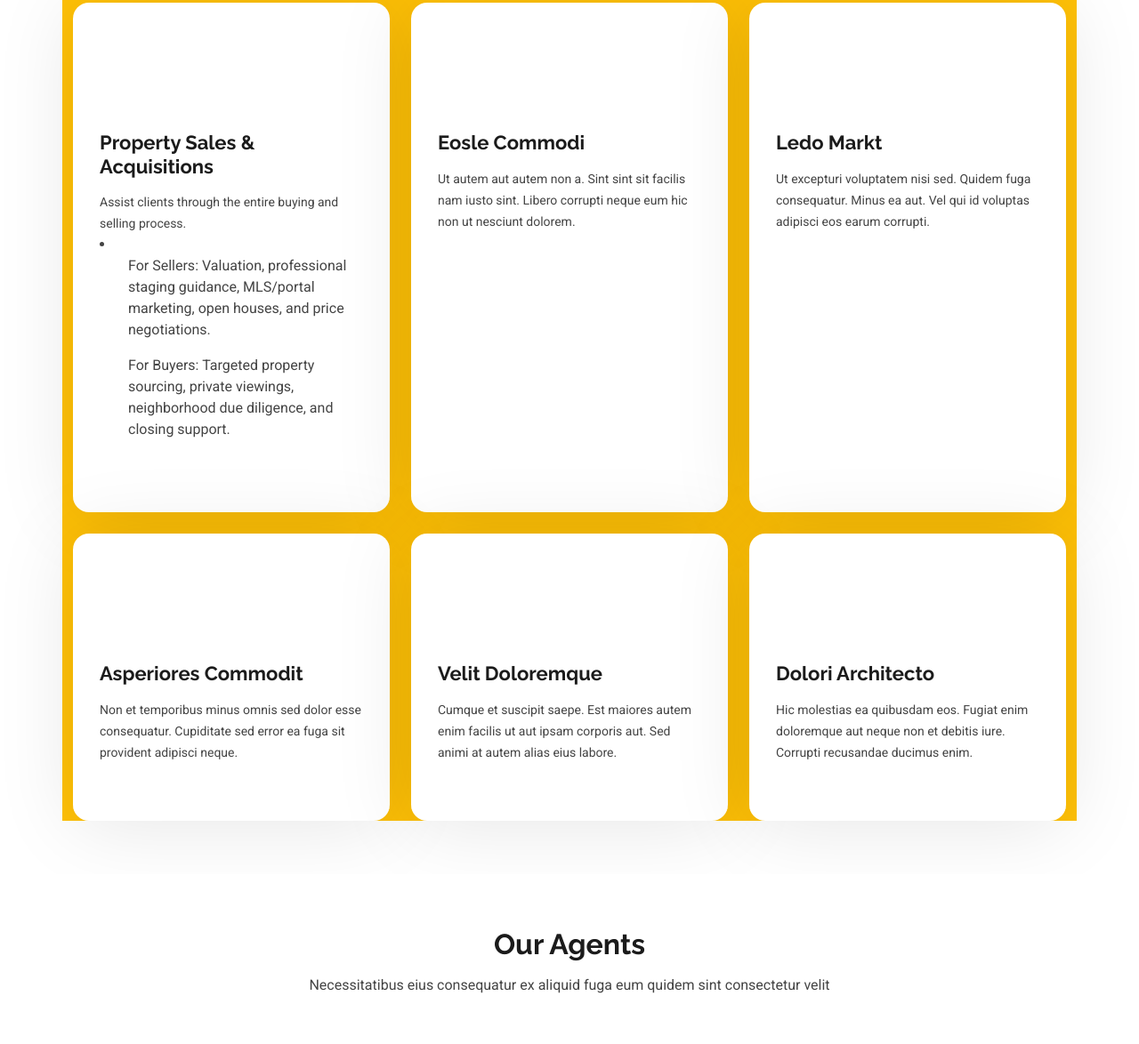
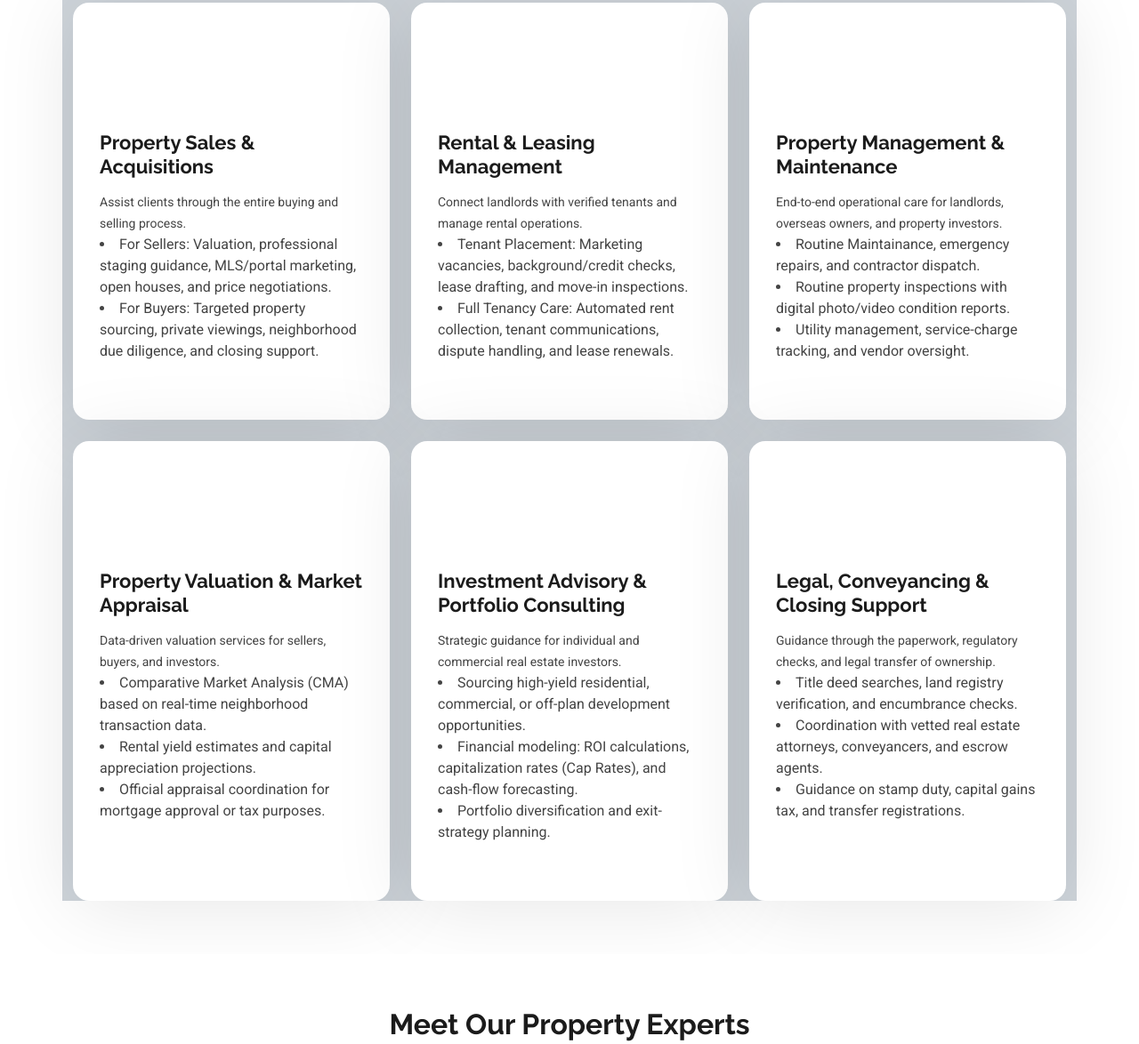
Before and after one commit to techshadymaisiba/EstateAgency, a plain HTML site: page index.html in a window 1280 px wide. Shown: the part 994-2168 px from the top of the page at 89% size. Drawn offline with Linux system fonts and the light colour scheme.

```diff
--- a/index.html
+++ b/index.html
@@ -135,7 +135,7 @@
         <p>End-to-end real estate solutions designed around your lifestyle, goals, and peace of mind</p>
       </div><!-- End Section Title -->
 
-      <div class="container bg-warning">
+      <div class="container bg-dark-subtle">
 
         <div class="row gy-4">
 
@@ -149,9 +149,9 @@
               </a>
               <p>Assist clients through the entire buying and selling process.
                 <li>
-                  <ul>For Sellers: Valuation, professional staging guidance, MLS/portal marketing, open houses, and price negotiations.</ul>
+                  For Sellers: Valuation, professional staging guidance, MLS/portal marketing, open houses, and price negotiations.
 
-                  <ul>For Buyers: Targeted property sourcing, private viewings, neighborhood due diligence, and closing support.</ul>
+                  <li>For Buyers: Targeted property sourcing, private viewings, neighborhood due diligence, and closing support.
                 </li>
               </p>
             </div>
@@ -163,9 +163,16 @@
                 <i class="bi bi-broadcast"></i>
               </div>
               <a href="service-details.html" class="stretched-link">
-                <h3>Eosle Commodi</h3>
+                <h3>Rental & Leasing Management</h3>
               </a>
-              <p>Ut autem aut autem non a. Sint sint sit facilis nam iusto sint. Libero corrupti neque eum hic non ut nesciunt dolorem.</p>
+              <p>Connect landlords with verified tenants and manage rental operations.
+                <li>
+                  Tenant Placement: Marketing vacancies, background/credit checks, lease drafting, and move-in inspections.
+                </li>
+                <li>
+                  Full Tenancy Care: Automated rent collection, tenant communications, dispute handling, and lease renewals.
+
+              </p>
             </div>
           </div><!-- End Service Item 2 -->
 
@@ -175,9 +182,13 @@
                 <i class="bi bi-easel"></i>
               </div>
               <a href="service-details.html" class="stretched-link">
-                <h3>Ledo Markt</h3>
+                <h3>Property Management & Maintenance</h3>
               </a>
-              <p>Ut excepturi voluptatem nisi sed. Quidem fuga consequatur. Minus ea aut. Vel qui id voluptas adipisci eos earum corrupti.</p>
+              <p>End-to-end operational care for landlords, overseas owners, and property investors.
+                <li>Routine Maintainance, emergency repairs, and contractor dispatch.</li>
+                <li>Routine property inspections with digital photo/video condition reports.</li>
+                <li>Utility management, service-charge tracking, and vendor oversight.</li>
+              </p>
             </div>
           </div><!-- End Service Item 3-->
 
@@ -187,9 +198,13 @@
                 <i class="bi bi-bounding-box-circles"></i>
               </div>
               <a href="service-details.html" class="stretched-link">
-                <h3>Asperiores Commodit</h3>
+                <h3>Property Valuation & Market Appraisal</h3>
               </a>
-              <p>Non et temporibus minus omnis sed dolor esse consequatur. Cupiditate sed error ea fuga sit provident adipisci neque.</p>
+              <p>Data-driven valuation services for sellers, buyers, and investors.
+                <li>Comparative Market Analysis (CMA) based on real-time neighborhood transaction data.</li>
+                <li>Rental yield estimates and capital appreciation projections.</li>
+                <li>Official appraisal coordination for mortgage approval or tax purposes.</li>
+              </p>
               <a href="service-details.html" class="stretched-link"></a>
             </div>
           </div><!-- End Service Item 4-->
@@ -200,9 +215,13 @@
                 <i class="bi bi-calendar4-week"></i>
               </div>
               <a href="service-details.html" class="stretched-link">
-                <h3>Velit Doloremque</h3>
+                <h3>Investment Advisory & Portfolio Consulting</h3>
               </a>
-              <p>Cumque et suscipit saepe. Est maiores autem enim facilis ut aut ipsam corporis aut. Sed animi at autem alias eius labore.</p>
+              <p>Strategic guidance for individual and commercial real estate investors.
+                <li>Sourcing high-yield residential, commercial, or off-plan development opportunities.</li>
+                <li>Financial modeling: ROI calculations, capitalization rates (Cap Rates), and cash-flow forecasting.</li>
+                <li>Portfolio diversification and exit-strategy planning.</li>
+              </p>
               <a href="service-details.html" class="stretched-link"></a>
             </div>
           </div><!-- End Service Item 5-->
@@ -213,9 +232,13 @@
                 <i class="bi bi-chat-square-text"></i>
               </div>
               <a href="service-details.html" class="stretched-link">
-                <h3>Dolori Architecto</h3>
+                <h3>Legal, Conveyancing & Closing Support</h3>
               </a>
-              <p>Hic molestias ea quibusdam eos. Fugiat enim doloremque aut neque non et debitis iure. Corrupti recusandae ducimus enim.</p>
+              <p>Guidance through the paperwork, regulatory checks, and legal transfer of ownership.
+                <li>Title deed searches, land registry verification, and encumbrance checks.</li>
+                <li>Coordination with vetted real estate attorneys, conveyancers, and escrow agents.</li>
+                <li>Guidance on stamp duty, capital gains tax, and transfer registrations.</li>
+              </p>
               <a href="service-details.html" class="stretched-link"></a>
             </div>
           </div><!-- End Service Item 6-->
@@ -231,8 +254,8 @@
 
       <!-- Section Title -->
       <div class="container section-title" data-aos="fade-up">
-        <h2>Our Agents</h2>
-        <p>Necessitatibus eius consequatur ex aliquid fuga eum quidem sint consectetur velit</p>
+        <h2>Meet Our Property Experts</h2>
+        <p>Local insight, industry expertise, and honest guidance to help you navigate every step of your property journey.</p>
       </div><!-- End Section Title -->
 
       <div class="container">
@@ -241,9 +264,9 @@
 
           <div class="col-lg-4 col-md-6" data-aos="fade-up" data-aos-delay="100">
             <div class="member">
-              <div class="pic"><img src="assets/img/team/team-1.jpg" class="img-fluid" alt=""></div>
+              <div class="pic"><img src="assets/img/team/shadrack.jpg" class="img-fluid" alt=""></div>
               <div class="member-info">
-                <h4>Walter White</h4>
+                <h4>Shadrack Maisiba</h4>
                 <span>Chief Executive Officer</span>
                 <div class="social">
                   <a href=""><i class="bi bi-twitter-x"></i></a>
@@ -253,13 +276,13 @@
                 </div>
               </div>
             </div>
-          </div><!-- End Team Member -->
+          </div><!-- End Team Member 1-->
 
           <div class="col-lg-4 col-md-6" data-aos="fade-up" data-aos-delay="200">
             <div class="member">
-              <div class="pic"><img src="assets/img/team/team-2.jpg" class="img-fluid" alt=""></div>
+              <div class="pic"><img src="assets/img/team/daniel.jpg" class="img-fluid" alt=""></div>
               <div class="member-info">
-                <h4>Sarah Jhonson</h4>
+                <h4>Daniel Magale</h4>
                 <span>Rent Manager</span>
                 <div class="social">
                   <a href=""><i class="bi bi-twitter-x"></i></a>
@@ -273,9 +296,9 @@
 
           <div class="col-lg-4 col-md-6" data-aos="fade-up" data-aos-delay="300">
             <div class="member">
-              <div class="pic"><img src="assets/img/team/team-3.jpg" class="img-fluid" alt=""></div>
+              <div class="pic"><img src="assets/img/team/kevo.jpg" class="img-fluid" alt=""></div>
               <div class="member-info">
-                <h4>William Anderson</h4>
+                <h4>Kelvin Iyoyo</h4>
                 <span>Sale manager<br></span>
                 <div class="social">
                   <a href=""><i class="bi bi-twitter-x"></i></a>
```
Also changed, not shown: assets/img/team/daniel.jpg (added), assets/img/team/kevo.jpg (added), 1 other file.
